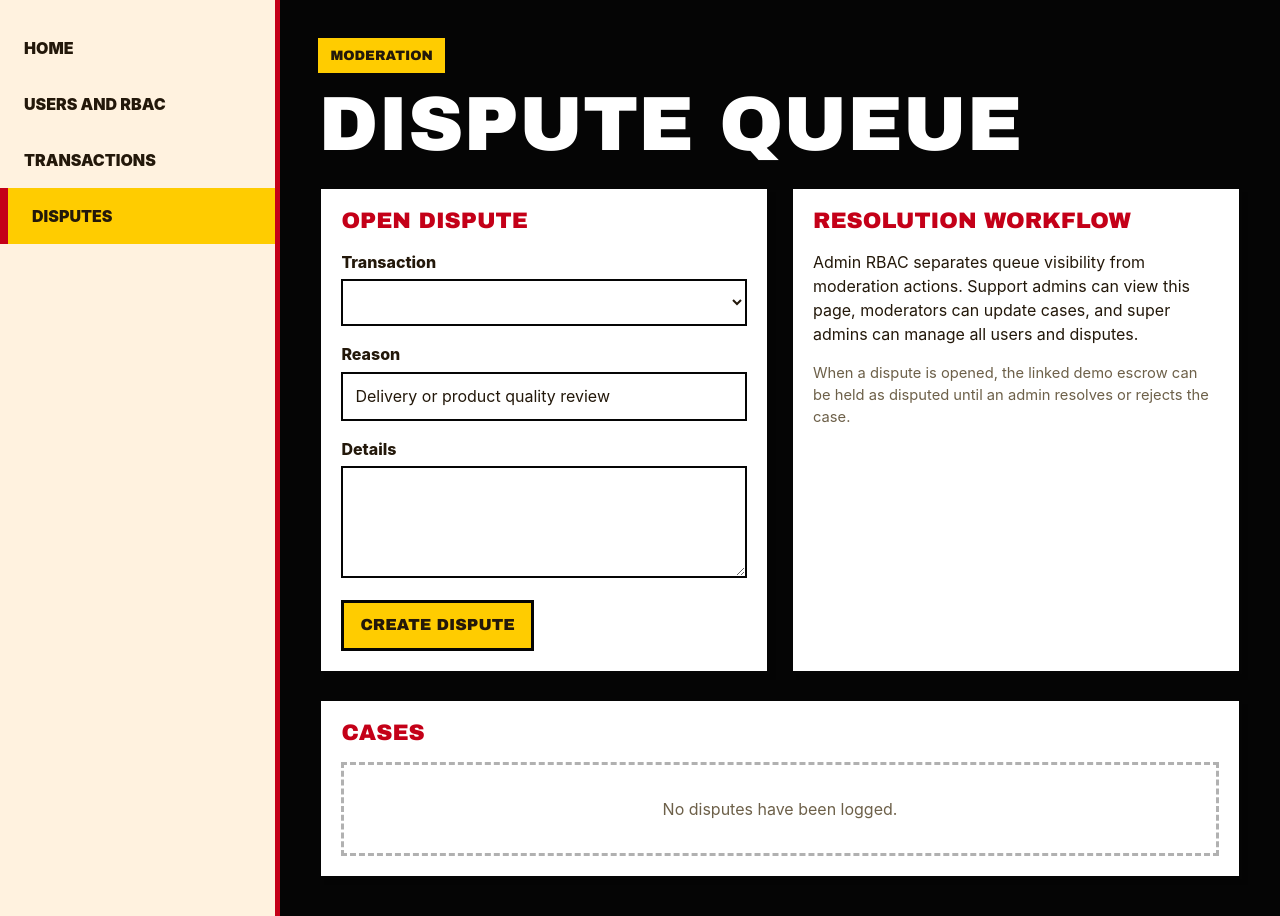
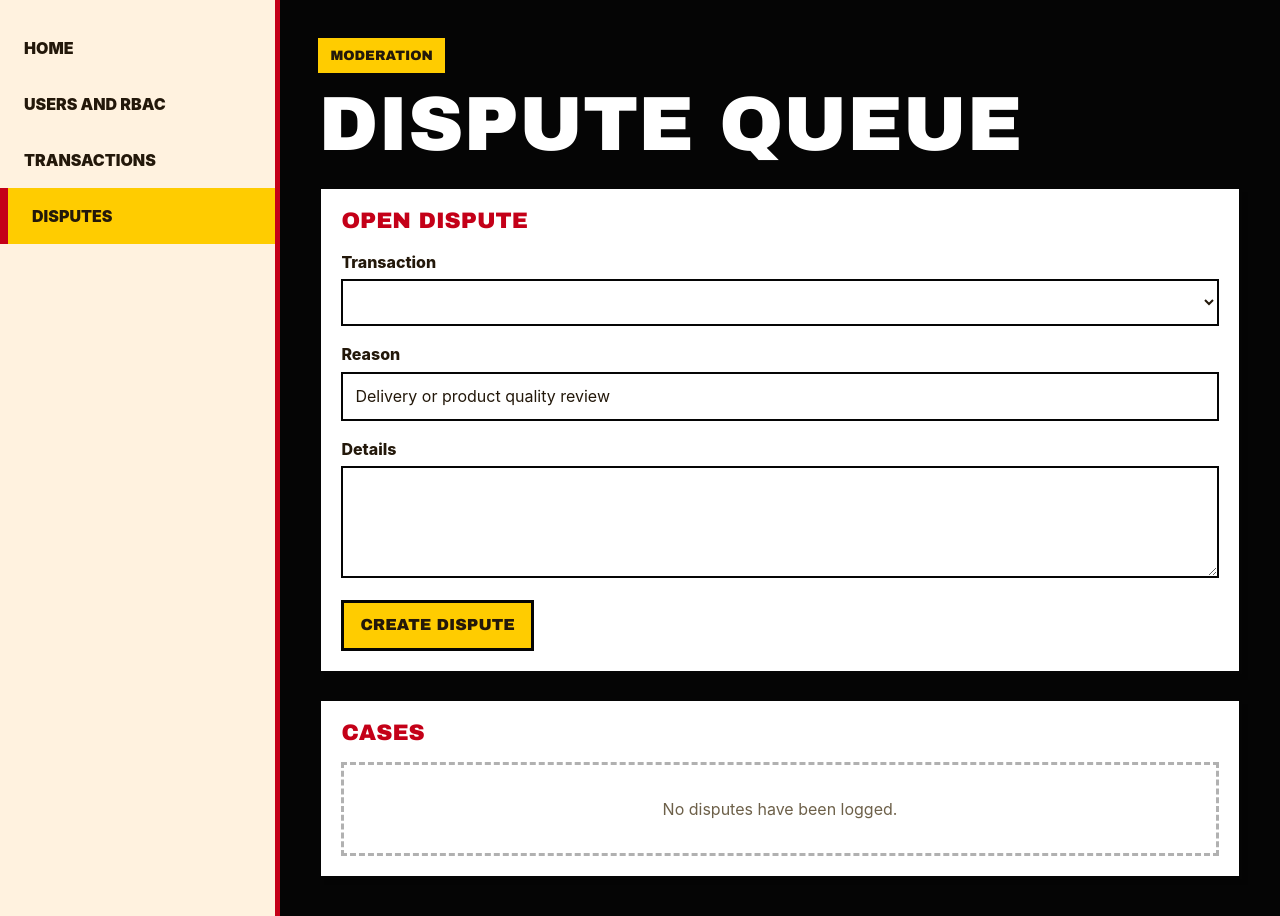
Before and after one commit to SCARA0429/Sisonke-trade-new, a PHP site: page /admin/disputes.php in a window 1280 px wide. Shown: the part 68-984 px from the top of the page. Run offline with PHP 8.4, Linux system fonts and the light colour scheme; a user stored in the database is signed in; data that the repository does not hold is empty.

Commit message:
Remove resolution workflow explainer from admin disputes page.
Co-authored-by: Cursor <cursoragent@cursor.com>

```diff
--- a/admin/disputes.php
+++ b/admin/disputes.php
@@ -79,8 +79,7 @@ require_once dirname(__DIR__) . '/includes/header.php';
             <div class="alert alert-<?= sisonke_e($flash['type'] === 'success' ? 'success' : 'danger') ?>"><?= sisonke_e($flash['message']) ?></div>
         <?php endforeach; ?>
 
-        <div class="st-grid st-grid-2">
-            <article class="st-card">
+        <article class="st-card mb-4">
             <div class="st-card-body">
                 <h2 class="st-card-title mb-3">Open dispute</h2>
                 <form method="post" action="<?= sisonke_e(SISONKE_BASE_URL) ?>/admin/disputes.php">
@@ -107,15 +106,6 @@ require_once dirname(__DIR__) . '/includes/header.php';
                 </form>
             </div>
         </article>
-
-            <article class="st-card">
-                <div class="st-card-body">
-                    <h2 class="st-card-title mb-3">Resolution workflow</h2>
-                    <p>Admin RBAC separates queue visibility from moderation actions. Support admins can view this page, moderators can update cases, and super admins can manage all users and disputes.</p>
-                    <p class="st-meta mb-0">When a dispute is opened, the linked demo escrow can be held as disputed until an admin resolves or rejects the case.</p>
-                </div>
-            </article>
-        </div>
 
         <article class="st-card mt-4">
             <div class="st-card-body">
```
Lines whose indentation alone changed are shown as unchanged.
